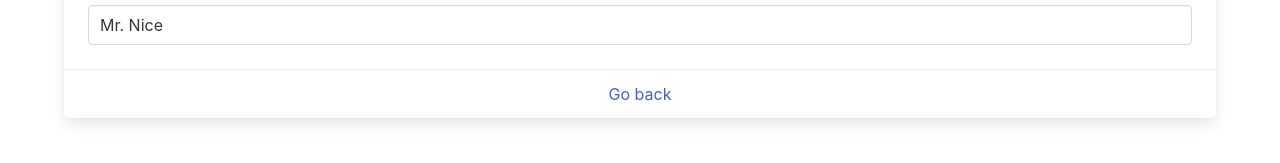
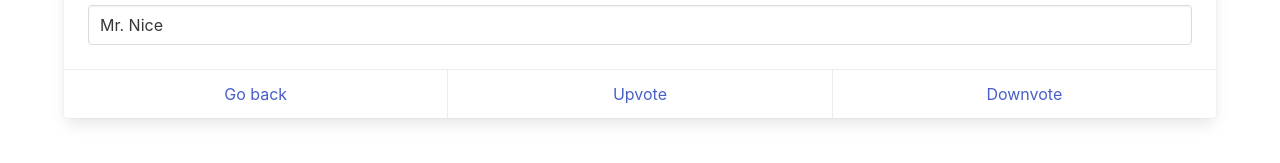
Before and after one commit to ajkl2533/tour-of-heroes, an Angular app: page /detail/11 in a window 1280 px wide. Shown: the part 367-530 px from the top of the page. Built offline with nearby package versions, Linux system fonts and the light colour scheme.

Commit message:
Update - added voting functionality, refactoring

```diff
--- a/src/app/hero-details/hero-details.component.html
+++ b/src/app/hero-details/hero-details.component.html
@@ -26,6 +26,8 @@
         </div>
         <footer class="card-footer">
             <a class="card-footer-item" (click)="goBack()">Go back</a>
+            <a class="card-footer-item" (click)="upvoteHero()">Upvote</a>
+            <a class="card-footer-item" (click)="downvoteHero()">Downvote</a>
         </footer>
       </div>
   </div>
--- a/src/app/hero-details/hero-details.component.ts
+++ b/src/app/hero-details/hero-details.component.ts
@@ -29,9 +29,17 @@ export class HeroDetailsComponent implements OnInit {
       .then(h => this.hero = h);
   }
 
-
   goBack(): void {
     this.location.back();
   }
 
+  upvoteHero(): void {
+    this.heroService.upvoteHero(this.hero.id);
+  }
+
+  downvoteHero(): void {
+    this.heroService.downvoteHero(this.hero.id)
+      .catch(() => console.log('cannot downvote'));
+  }
+
 }
--- a/src/app/hero.service.ts
+++ b/src/app/hero.service.ts
@@ -8,6 +8,16 @@ import { heroes } from './data/heroes';
 export class HeroService {
 
   constructor() { }
+
+  private findHero(id: number): Hero {
+    return heroes.find(hero => hero.id === id);
+  }
+
+  private canDownvote(id: number): boolean {
+    const h = this.findHero(id);
+
+    return h.upvotes > 0;
+  }
 
   getHeroes(): Promise<Hero[]> {
     return new Promise(resolve => {
@@ -24,8 +34,26 @@ export class HeroService {
 
   getHero(id: number): Promise<Hero> {
     return new Promise(resolve => {
-      const h = heroes.find(hero => hero.id === id);
+      const h = this.findHero(id);
       resolve(h);
     });
   }
+
+  upvoteHero(id: number): Promise<boolean> {
+    return new Promise(resolve => {
+      this.findHero(id).upvotes++;
+      resolve(true);
+    });
+  }
+
+  downvoteHero(id: number): Promise<boolean> {
+    return new Promise((resolve, reject) => {
+      if (this.canDownvote(id)) {
+        this.findHero(id).upvotes--;
+        resolve(true);
+      } else {
+        reject(false);
+      }
+    });
+  }
 }
```
